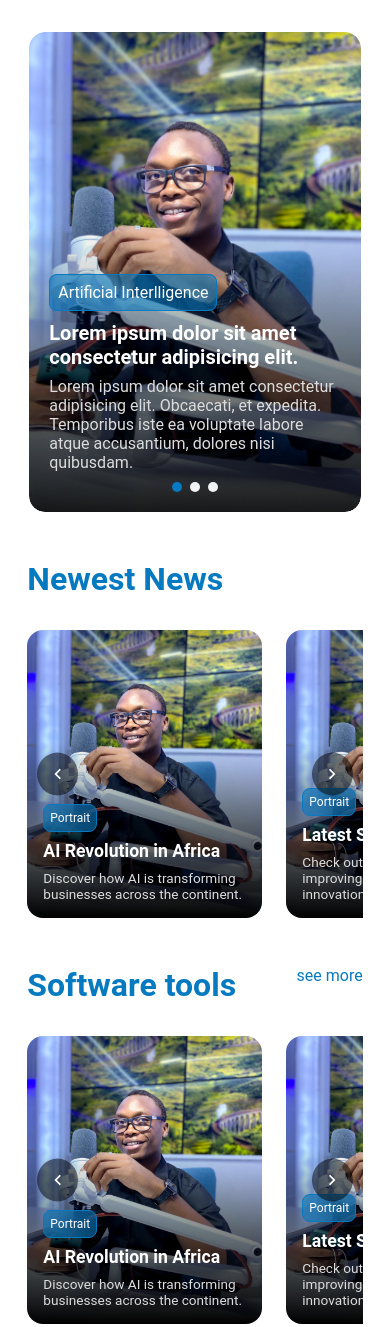
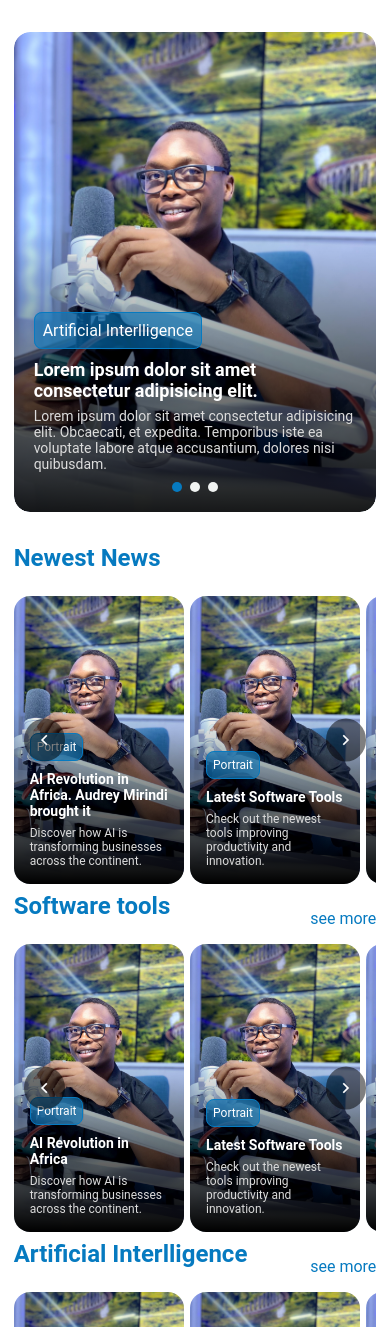
Before and after one commit to amtech-technology/Amtech-co-News-Frontend, a plain HTML site: page index.html in a window 390 px wide. Shown: the top 1327 px of the page. Drawn offline with Linux system fonts and the light colour scheme.

Commit message:
updated sth into css

```diff
--- a/assets/css/style.css
+++ b/assets/css/style.css
@@ -191,7 +191,7 @@ html {
 }
 
 .newest-news h2 {
-    font-size: 2rem;
+    font-size: 1.4rem;
     color: var(--dominant-blue);
     margin-bottom: 1em;
 }
@@ -444,6 +444,7 @@ html {
 .top-art {
     display: flex;
     justify-content: space-between;
+    align-items: center;
 }
 
 .top-art a {
@@ -489,6 +490,7 @@ html {
         padding-top: 0.5em;
         width: 100%;
         font-family: 'Roboto', sans-serif;
+        font-size: 14px;
     }
 
     /* Each slide */
@@ -501,7 +503,66 @@ html {
     }
 
     .text-contents h3 {
-        font-size: 20px;
+        font-size: 18px;
+        font-weight: bold;
+    }
+
+    /* Newest News Section */
+    .newest-news {
+        width: 93%;
+        justify-content: center;
+        align-items: center;
+        margin: 0.5em auto;
+        /* add top margin to separate from banner */
+    }
+
+    /* Banner container */
+    .preview-article-banner {
+        width: 100%;
+        max-width: 93%;
+        height: 30em;
+        margin: 2em auto;
+        position: relative;
+        overflow: hidden;
+        /* hides extra slides */
+        border-radius: 1em;
+    }
+
+    .news-card {
+        flex: 0 0 170px;
+        /* width of each card */
+        scroll-snap-align: start;
+        /* snap at start of each card */
+    }
+
+    .news-cards-carousel,
+    .news-cards-carousel2,
+    .news-cards-carousel3,
+    .news-cards-carousel4 {
+        display: flex;
+        gap: 0.4em;
+        overflow-x: auto;
+        scroll-behavior: smooth;
+        scroll-snap-type: x mandatory;
+        /* enable snapping */
+        /* padding-bottom: 0.5em; */
+    }
+
+    .news-card .image .text-overlay h4 {
+        margin-bottom: 0.5em;
+        font-size: 14px;
+        font-weight: bold;
+    }
+
+    .news-card .image .text-overlay p {
+        font-size: 12px;
+        color: var(--border);
+    }
+
+    .newest-news h2 {
+        font-size: 24px;
+        color: var(--dominant-blue);
+        margin-bottom: 1em;
     }
 }
 
--- a/index.html
+++ b/index.html
@@ -95,7 +95,7 @@
                                 <img src="./assets/images/portrait-of-audrey-mirindi.jpg" alt="News 1">
                                 <div class="text-overlay">
                                     <span id="label2">Portrait</span>
-                                    <h4>AI Revolution in Africa</h4>
+                                    <h4>AI Revolution in Africa. Audrey Mirindi brought it</h4>
                                     <p>Discover how AI is transforming businesses across the continent.</p>
                                 </div>
                             </div>
```
